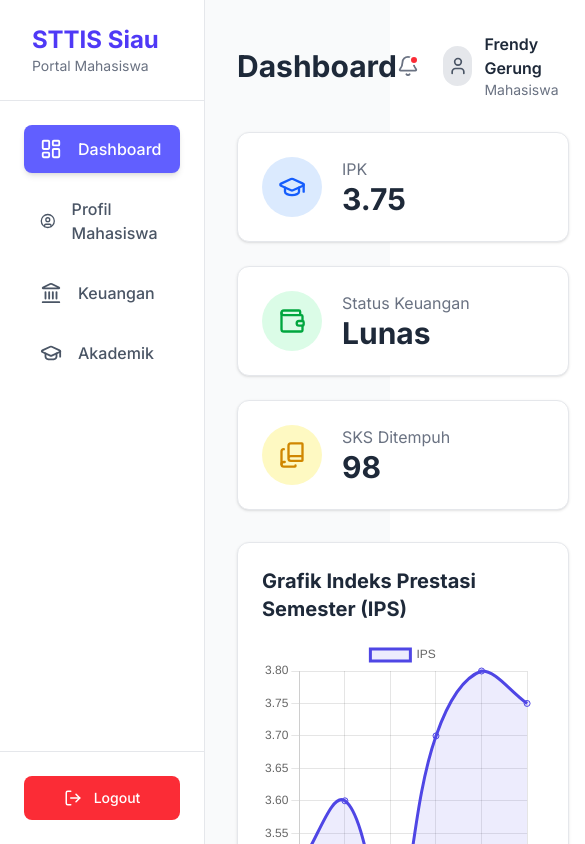
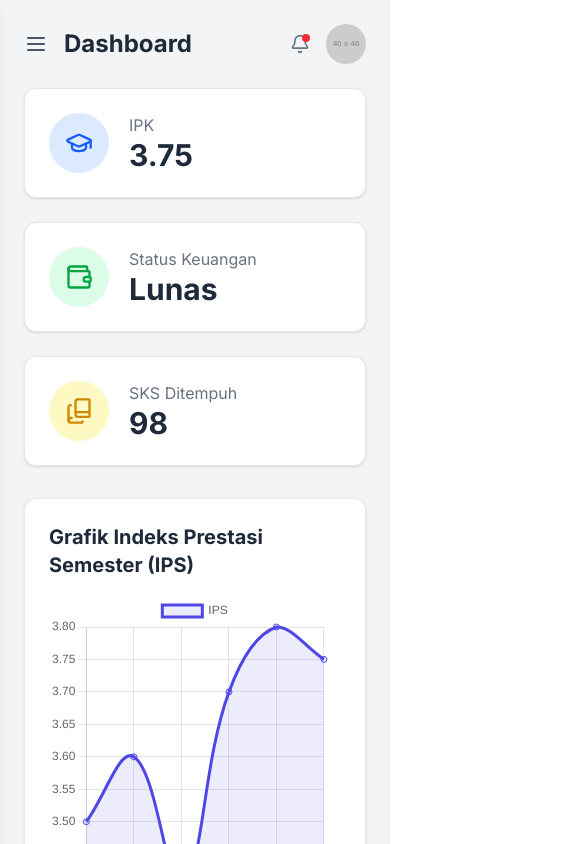
Before and after one commit to Greenson22/siau-app, a Next.js app: page / in a window 390 px wide. Shown: the top 844 px of the page, 585 px wide, since content can reach past the window. Built offline with nearby package versions, Linux system fonts and the light colour scheme.

Commit message:
refactor: memperbaiki sidebar saat mode mobile yang tidak berfungsi

```diff
--- a/src/components/fragments/Header.tsx
+++ b/src/components/fragments/Header.tsx
@@ -1,23 +1,28 @@
-import { Bell, User } from 'lucide-react';
+import { Bell, Menu } from 'lucide-react';
 
 interface HeaderProps {
     title: string;
+    toggleSidebar: () => void;
 }
 
-const Header: React.FC<HeaderProps> = ({ title }) => (
-    <header className="flex justify-between items-center mb-8">
-        <h2 className="text-3xl font-bold text-gray-800">{title}</h2>
-        <div className="flex items-center gap-6">
-            <button className="relative text-gray-500 hover:text-gray-700 transition-colors">
-                <Bell size={22} />
-                <span className="absolute top-0 right-0 w-2.5 h-2.5 bg-red-500 rounded-full border-2 border-white"></span>
+const Header: React.FC<HeaderProps> = ({ title, toggleSidebar }) => (
+    <header className="flex justify-between items-center mb-6">
+        <div className="flex items-center gap-4">
+            {/* Tombol ini hanya muncul di mobile (di bawah breakpoint `md`) */}
+            <button onClick={toggleSidebar} className="md:hidden text-gray-600 hover:text-gray-800">
+                <Menu size={24} />
             </button>
+            <h2 className="text-2xl font-bold text-gray-800">{title}</h2>
+        </div>
+        <div className="flex items-center gap-4">
+            <div className="relative">
+                <Bell size={20} className="text-gray-500" />
+                <span className="absolute top-0 right-0 w-2 h-2 bg-red-500 rounded-full"></span>
+            </div>
             <div className="flex items-center gap-3">
-                <div className="w-10 h-10 rounded-full bg-gray-200 flex items-center justify-center">
-                    <User size={20} className="text-gray-600" />
-                </div>
-                <div>
-                    <p className="font-semibold text-gray-800">Frendy Gerung</p>
+                <img src="https://placehold.co/40x40/E2E8F0/4A5568?text=AT" alt="User Avatar" className="w-10 h-10 rounded-full"/>
+                <div className="hidden sm:block">
+                    <p className="font-semibold text-gray-700">Frendy Gerung</p>
                     <p className="text-sm text-gray-500">Mahasiswa</p>
                 </div>
             </div>
--- a/src/components/fragments/Sidebar.tsx
+++ b/src/components/fragments/Sidebar.tsx
@@ -1,20 +1,36 @@
 'use client';
-import { LogOut } from 'lucide-react';
+import { LogOut, X } from 'lucide-react';
 import { navLinks, NavLinkId } from '@/lib/data';
 
 interface SidebarProps {
   activeView: NavLinkId;
   setActiveView: (view: NavLinkId) => void;
+  isOpen: boolean;
+  setIsOpen: (isOpen: boolean) => void;
 }
 
-const Sidebar: React.FC<SidebarProps> = ({ activeView, setActiveView }) => {
+const Sidebar: React.FC<SidebarProps> = ({ activeView, setActiveView, isOpen, setIsOpen }) => {
   return (
-    <aside className="w-72 bg-white flex flex-col border-r border-gray-200">
-      <div className="px-8 py-6 border-b border-gray-200">
-        <h1 className="text-2xl font-bold text-indigo-600">STTIS Siau</h1>
-        <p className="text-sm text-gray-500">Portal Mahasiswa</p>
+    <aside
+      className={`
+        fixed inset-y-0 left-0 z-30 w-64 bg-white shadow-lg
+        flex flex-col text-gray-700
+        transform transition-transform duration-300 ease-in-out
+        ${isOpen ? 'translate-x-0' : '-translate-x-full'}
+        md:relative md:translate-x-0 md:shadow-none
+      `}
+    >
+      <div className="flex items-center justify-between px-6 py-4 border-b border-gray-200">
+        <div>
+          <h1 className="text-xl font-bold text-gray-800">STTIS Siau</h1>
+          <p className="text-sm text-gray-500">Portal Mahasiswa</p>
+        </div>
+        <button onClick={() => setIsOpen(false)} className="md:hidden text-gray-500 hover:text-gray-800">
+          <X size={24} />
+        </button>
       </div>
-      <nav className="flex-1 px-6 py-6 space-y-3">
+
+      <nav className="flex-1 px-4 py-4 space-y-2 overflow-y-auto">
         {navLinks.map((link) => (
           <a
             key={link.id}
@@ -23,20 +39,21 @@ const Sidebar: React.FC<SidebarProps> = ({ activeView, setActiveView }) => {
               e.preventDefault();
               setActiveView(link.id as NavLinkId);
             }}
-            className={`flex items-center gap-4 px-4 py-3 rounded-lg transition-all duration-200 ${
+            className={`flex items-center gap-3 px-3 py-2 rounded-md transition ${
               activeView === link.id
-                ? 'bg-indigo-500 text-white shadow-md'
-                : 'text-gray-600 hover:bg-indigo-50 hover:text-indigo-600'
+                ? 'bg-gray-200 text-gray-900 font-semibold'
+                : 'text-gray-600 hover:bg-gray-100 hover:text-gray-800'
             }`}
           >
-            <link.icon size={22} />
-            <span className="font-medium">{link.title}</span>
+            <link.icon size={20} />
+            <span>{link.title}</span>
           </a>
         ))}
       </nav>
-      <div className="px-6 py-6 border-t border-gray-200">
-        <button className="w-full flex items-center justify-center gap-3 py-3 px-4 text-sm font-medium text-white bg-red-500 rounded-lg hover:bg-red-600 transition-colors">
-          <LogOut size={18} />
+
+      <div className="px-6 py-4 border-t border-gray-200">
+        <button className="w-full flex items-center justify-center gap-2 py-2 px-4 text-sm font-medium text-white bg-red-600 rounded-md hover:bg-red-700 transition">
+          <LogOut size={16} />
           <span>Logout</span>
         </button>
       </div>
--- a/src/components/layouts/DashboardLayout.tsx
+++ b/src/components/layouts/DashboardLayout.tsx
@@ -16,16 +16,42 @@ const views: { [key in NavLinkId]: React.ComponentType } = {
 };
 
 const DashboardLayout = () => {
+  const [isSidebarOpen, setIsSidebarOpen] = useState(false);
   const [activeView, setActiveView] = useState<NavLinkId>('dashboard');
+
   const ActiveComponent = views[activeView];
   const pageTitle = navLinks.find(link => link.id === activeView)?.title || 'Dashboard';
 
+  const handleSetView = (view: NavLinkId) => {
+    setActiveView(view);
+    // Selalu tutup sidebar saat navigasi di tampilan mobile
+    if (window.innerWidth < 768) {
+      setIsSidebarOpen(false);
+    }
+  };
+
   return (
-        <div className="flex h-screen bg-gray-50 font-sans">
-            <Sidebar activeView={activeView} setActiveView={setActiveView} />
-            <div className="flex-1 flex flex-col">
-                <main className="flex-1 p-8 overflow-y-auto">
-                    <Header title={pageTitle} />
+    <div className="relative min-h-screen md:flex bg-gray-100 font-sans">
+      {/* Overlay, hanya muncul saat sidebar terbuka di mobile */}
+      {isSidebarOpen && (
+        <div
+          className="fixed inset-0 z-20 bg-black opacity-50 md:hidden"
+          onClick={() => setIsSidebarOpen(false)}
+        ></div>
+      )}
+
+      {/* Sidebar */}
+      <Sidebar
+        activeView={activeView}
+        setActiveView={handleSetView}
+        isOpen={isSidebarOpen}
+        setIsOpen={setIsSidebarOpen}
+      />
+
+      {/* Konten Utama */}
+      <div className="flex-1">
+        <main className="p-6 lg:p-8">
+          <Header title={pageTitle} toggleSidebar={() => setIsSidebarOpen(!isSidebarOpen)} />
           <ActiveComponent />
         </main>
       </div>
```
Lines whose indentation alone changed are shown as unchanged.
